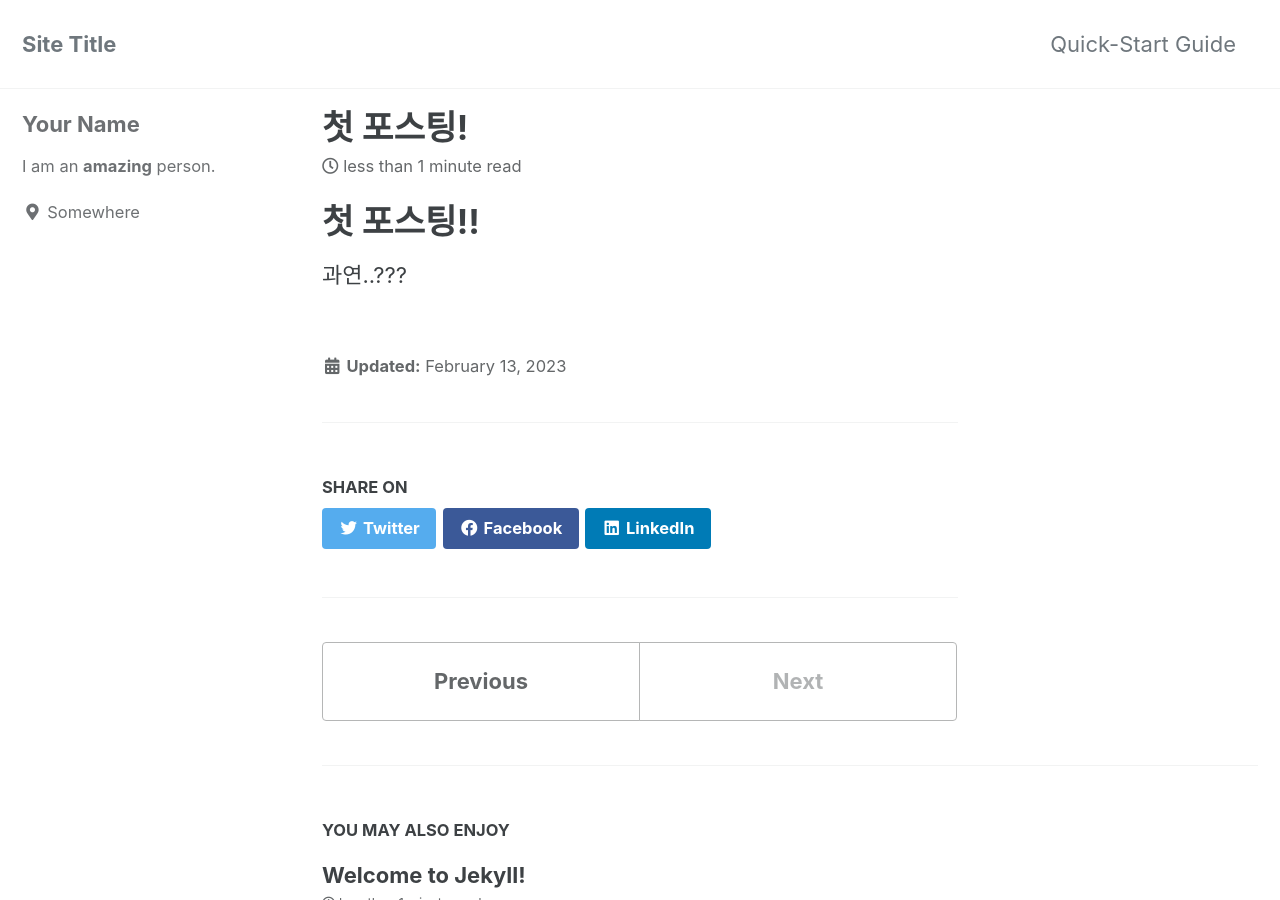
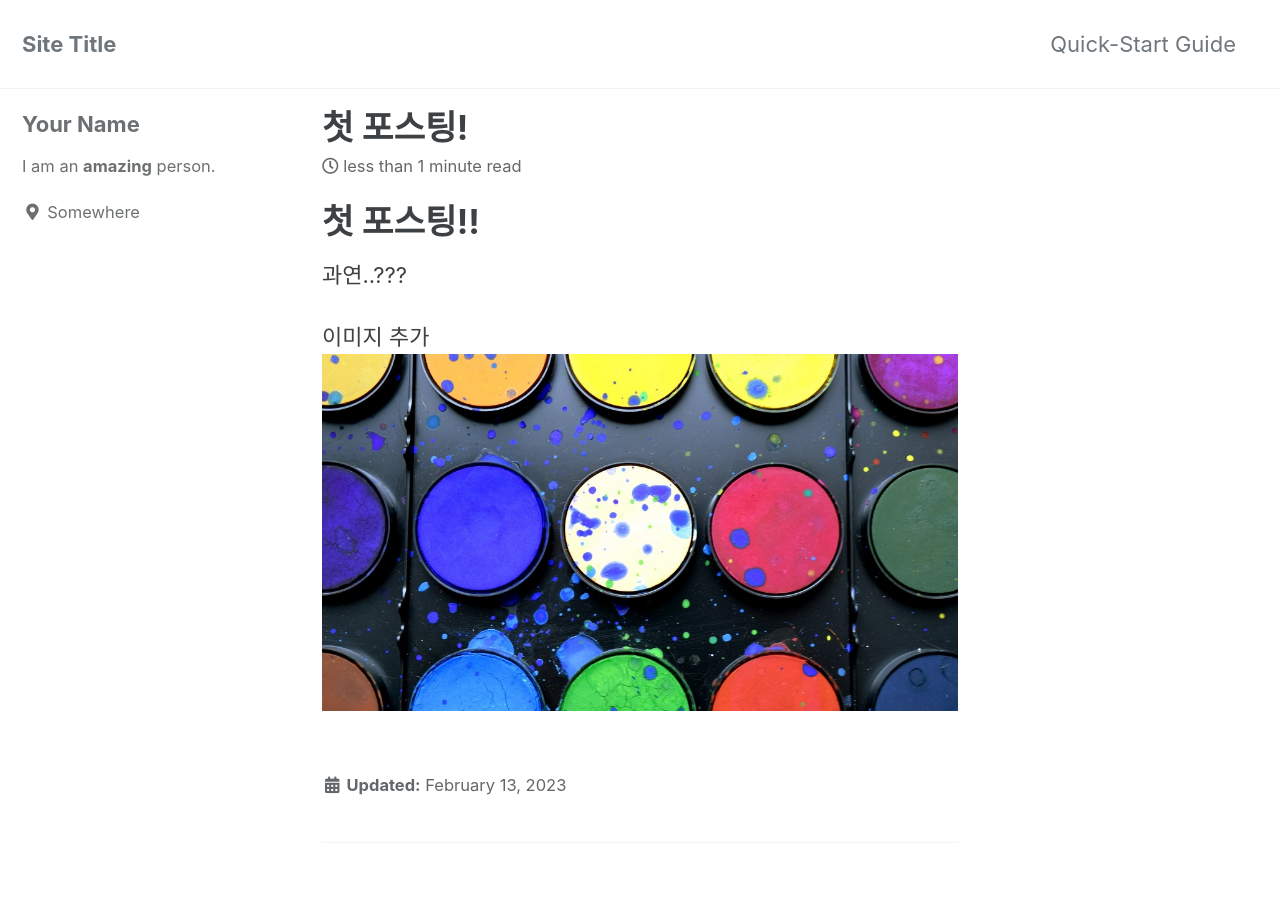
Before and after one commit to ibk01161/ibk01161.github.io, a Jekyll site: the page built from _posts/2023-02-13-first.md, in a window 1280 px wide and 900 px high. Built offline with Jekyll 4.4.1, drawn with Linux system fonts in a browser that asks for light colours; cached includes are drawn as plain includes.

Commit message:
Add Image

```diff
--- a/_posts/2023-02-13-first.md
+++ b/_posts/2023-02-13-first.md
@@ -6,3 +6,6 @@ title:  "첫 포스팅!"
 # 첫 포스팅!!
 
 과연..???
+
+이미지 추가
+![bg3.jpg](../images/2023-02-13-first/bg3.jpg)
```
Also changed, not shown: images/2023-02-13-first/bg3.jpg (added).
